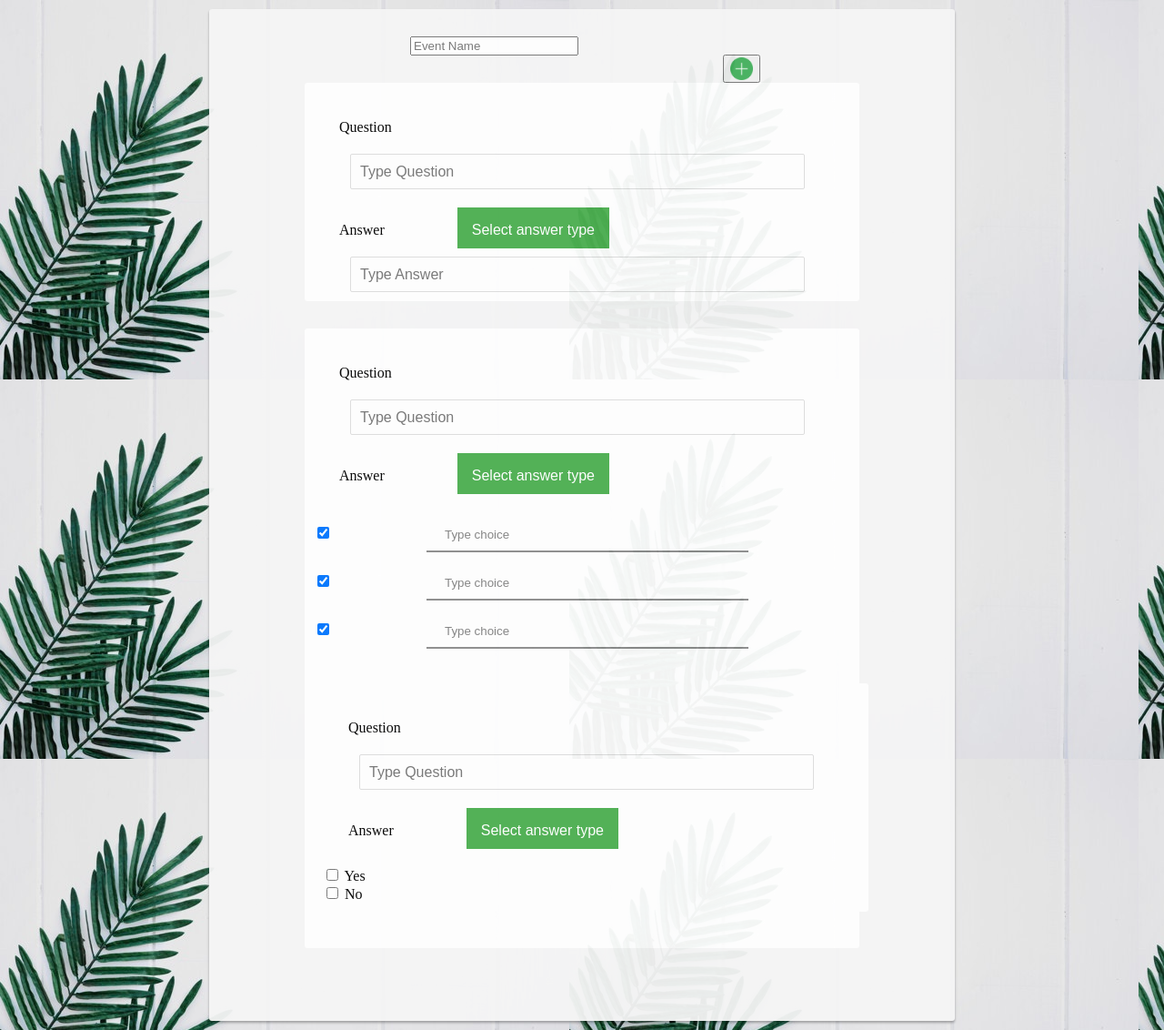
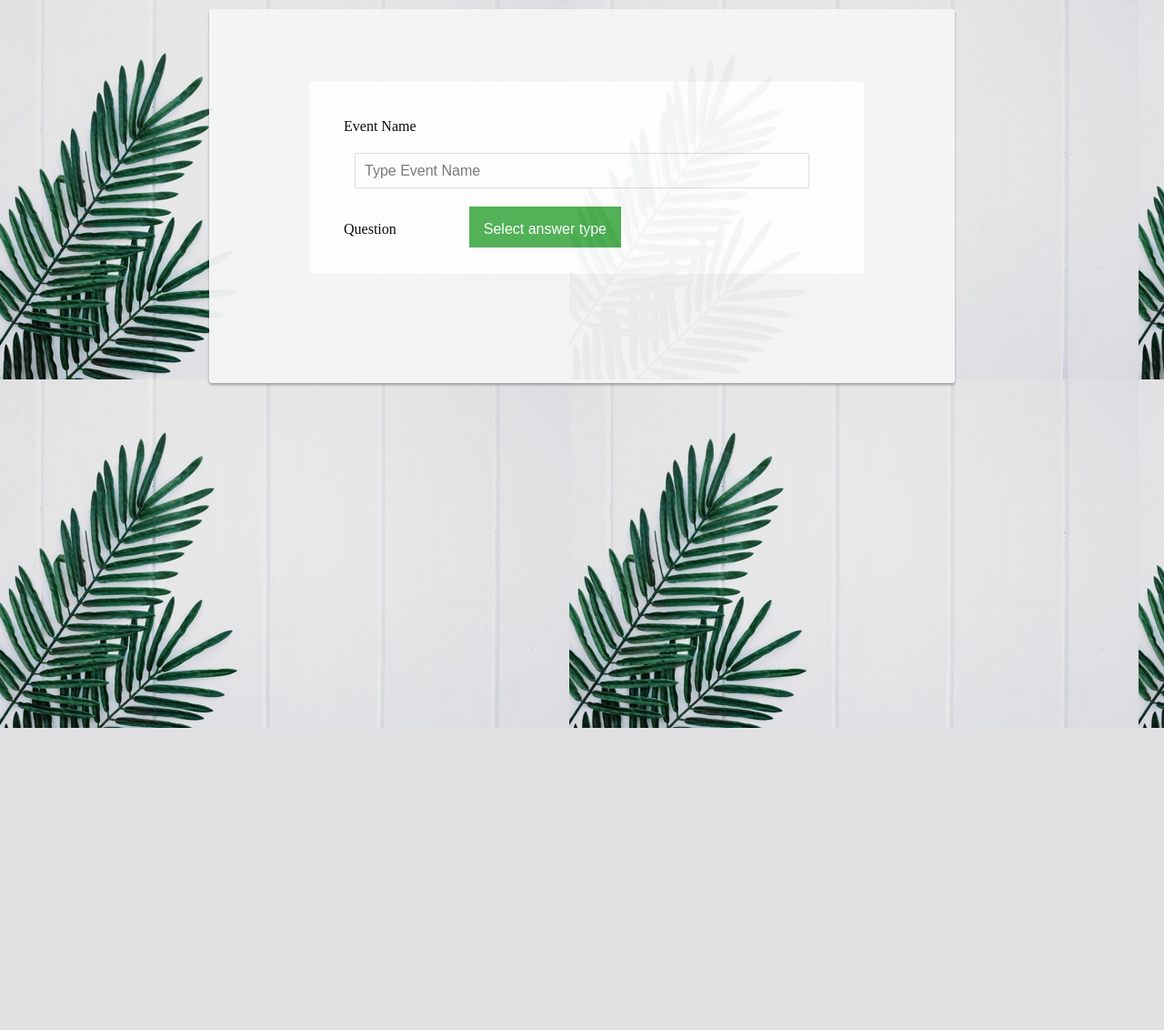
Before and after one commit to ChatchapongC/myform, a Django app: page /create/ in a window 1280 px wide. Shown: the whole page at 91% size. After the commit the page ends 800 px from the top, so only its background shows below. Run offline with Django 3.2, Linux system fonts and the light colour scheme.

Commit message:
create answer type(form)

```diff
--- a/myform/static/myform/eventlist.css
+++ b/myform/static/myform/eventlist.css
@@ -17,15 +17,15 @@ body {
   box-shadow: 0px 2px 3px 0px rgba(0,0,0,0.33);
   opacity: 0.95;
 }
+
 .answer-box{
-  position:relative;
-  margin: 30px auto;
+  position: relative;
+  margin: 70px 100;
   width: 590px;
+  padding: 10px;
   height: auto;
-  background-color:white;
-  padding: 10px;
+  background-color: white;
   border-radius: 3px;
-
 }
 
 
@@ -34,11 +34,11 @@ body {
   margin-top: 20px;
   margin-left:211px;
 }
-.u-form-group input[type="eventname"],
 
+/* .u-form-group2 input[type="eventname"],
 {
   width: 320px;
-  height:50px;
+  height:100px;
   outline: none;
   border: 1px solid #ddd;
   padding: 0 10px;
--- a/myform/static/myform/index.css
+++ b/myform/static/myform/index.css
@@ -6,7 +6,7 @@ body {
   margin: 10px auto;
   width: 800px;
   height: 385px;
-  background-color:whitesmoke;
+  background-color:ghostwhite;
   padding: 10px;
   border-radius: 3px;
   -webkit-box-shadow: 0px 2px 3px 0px rgba(0,0,0,0.33);
@@ -19,7 +19,7 @@ body {
   margin: 10px auto;
   width: 800px;
   height: 200px;
-  background-color: rgb(204, 240, 243);
+  background-color: rgb(167, 187, 186);
   padding: 10px;
   border-radius: 3px;
   -webkit-box-shadow: 0px 2px 3px 0px rgba(0,0,0,0.33);
--- a/myform/templates/myform/createform.html
+++ b/myform/templates/myform/createform.html
@@ -2,55 +2,64 @@
 
 <link rel="stylesheet" href="{% static 'myform/eventlist.css' %}">
 <div class="even-box">
-    <div style="position: absolute; left: 565px; top: 50px;">
-        <button onclick="addEventBox()">
-            <img src="{% static 'myform/images/plus.png' %}" width="25" height="25">
-        </button>
+    <div id="event-body">
+        <div id="shortanswer" class="answer-box">
+                <div>
+                    <p class="btn" style="font-size: 1rem" style="color:rgb(194, 184, 184)">Event Name</p>
+                    <div class="u-form-group1">
+                        <input type="question" placeholder="Type Event Name" />
                     </div>
-    <div class="u-form-group">
-        <input type="eventname" placeholder="Event Name" />
+                    <p class="btn1" style="font-size: 1rem" style="color:rgb(194, 184, 184)">Question</p>
+                    <div class="dropdown">
+                        <button class="dropbtn">Select answer type</button>
+                        <div class="dropdown-content">
+                            <div id="myBtn">
+                                 <a>Short Answer</a>
+                            </div>
+                            <div id="myMulti">
+                                 <a>Multiple Choice</a>
+                            </div>
+                            <div id="myBool">
+                                 <a>Yes or No</a>
                             </div>
 
-    <div id="event-body">
+                        </div>
+                    </div>
 
 
-    <div id="shortanswer">
-            <div id= "event-box0" class="answer-box">
+                </div>
+            </div>
+
+        <div id="myModal" class="modal">
+
+        <!-- Modal content -->
+            <div class="modal-content">
+                <span class="close">&times;</span>
+                <div>
+                    <p class="btn" style="font-size: 1rem" style="color:rgb(255, 255, 255)">Question</p>
+                    <div class="u-form-group1">
+                        <input type="question" placeholder="Type Question" />
+                    </div>
+                    <p class="btn1" style="font-size: 1rem" style="color:rgb(194, 184, 184)">Answer</p>
+                    <div class="u-form-group1">
+                        <input type="shortanswer" placeholder="Type Answer" />
+                   </div>
+                   <button class="submit">submit</button>
+                </div>
+            </div>
+        </div>
+
+        <div id="Multiple" class="multi">
+
+        <!-- Multi content -->
+            <div class="multi-content">
+                <span class="close">&times;</span>
+                <div>
                     <p class="btn" style="font-size: 1rem" style="color:rgb(194, 184, 184)">Question</p>
                     <div class="u-form-group1">
                         <input type="question" placeholder="Type Question" />
                     </div>
                     <p class="btn1" style="font-size: 1rem" style="color:rgb(194, 184, 184)">Answer</p>
-                <div class="dropdown">
-                    <button class="dropbtn">Select answer type</button>
-                    <div class="dropdown-content">
-                        <a onclick="changeToShortanswerBox(`event-box0`)">Short Answer</a>
-                        <a onclick="changeToMutianswerBox(`event-box0`)">Multiple Choice</a>
-                        <a onclick="changeToBoolanswerBox(`event-box0`)">Yes or No</a>
-                    </div>
-                </div>
-                <div class="u-form-group1">
-                    <input type="shortanswer" placeholder="Type Answer" />
-                </div>
-
-            </div>
-    </div>
-    <div id="multiplechoices">
-            <div id= "event-box0" class="answer-box">
-
-                <p class="btn" style="font-size: 1rem" style="color:rgb(194, 184, 184)">Question</p>
-                <div class="u-form-group1">
-                    <input type="question" placeholder="Type Question" />
-                </div>
-                <p class="btn1" style="font-size: 1rem" style="color:rgb(194, 184, 184)">Answer</p>
-                <div class="dropdown">
-                    <button class="dropbtn">Select answer type</button>
-                    <div class="dropdown-content">
-                        <a href="#">Short Answer</a>
-                        <a href="#">Multiple Choice</a>
-                        <a href="#">Yes or No</a>
-                    </div>
-            </div>
                     <style>
                     input[type=text] {
                     width: 60%;
@@ -81,77 +90,100 @@
                         </div>
 
                     </form>
-            <div id= "yesorno" class="answer-box">
+                    <button class="submit">submit</button>
+            </div>
+        </div>
+        </div>
 
+        <div id="Bool" class="yesorno">
+        <!-- bool content -->
+            <div class="bool-content">
+                <span class="close">&times;</span>
                 <p class="btn" style="font-size: 1rem" style="color:rgb(194, 184, 184)">Question</p>
                 <div class="u-form-group1">
                     <input type="question" placeholder="Type Question" />
                 </div>
                 <p class="btn1" style="font-size: 1rem" style="color:rgb(194, 184, 184)">Answer</p>
-                        <div class="dropdown">
-                            <button class="dropbtn">Select answer type</button>
-                            <div class="dropdown-content">
-                                <a href="#">Short Answer</a>
-                                <a href="#">Multiple Choice</a>
-                                <a href="#">Yes or No</a>
-                            </div>
-                        </div>
-                        <div>
+                <div style="position: absolute; left:400px; top:300px;">
                         <input type="checkbox" > Yes<br>
                 </div>
-                        <div>
+                <div style="position: absolute; left:400px; top:330px;">
                         <input type="checkbox" > No<br>
                 </div>
-
-            </div>
-        </div>
+                <button class="submit">submit</button>
             </div>
         </div>
 
         <script>
-        var eventBoxId = "event-box"
-        var numCount = 0
-        var eventbox = document.getElementById("event-box0")
-        var eventBody = document.getElementById("event-body")
+        var modal = document.getElementById("myModal");
 
-        function addEventBox() {
-            numCount++
-            var copiedBox = eventbox.cloneNode(true)
-            copiedBox.id = eventBoxId + numCount
+        var multi = document.getElementById("Multiple");
 
-            listA = copiedBox.getElementsByTagName('A')
-            listA[0].setAttribute('onclick',"changeToShortanswerBox(eventBoxId + numCount)")
-            listA[1].setAttribute('onclick',"changeToMutianswerBox(eventBoxId + numCount)")
-            listA[2].setAttribute('onclick',"changeToBoolanswerBox(eventBoxId + numCount)")
+        var yesorno = document.getElementById("Bool");
 
-            eventBody.innerHTML = eventBody.innerHTML + copiedBox.outerHTML
+        var btn = document.getElementById("myBtn");
+
+        var mtp = document.getElementById("myMulti")
+
+        var bol = document.getElementById("myBool")
+
+        var spanshort = document.getElementsByClassName("close")[0];
+
+        var spanmulti = document.getElementsByClassName("close")[1];
+
+        var spanbool = document.getElementsByClassName("close")[2];
+
+        // var span = document.getElementsByClassName("close")[0];
+
+        btn.onclick = function() {
+        modal.style.display = "block";
+        multi.style.display = "none";
+        yesorno.style.display = "none";
         }
 
-        var short = document.getElementById("shortanswer")
-        var multi = document.getElementById("multiplechoices")
-        var bool = document.getElementById("yesorno")
+        mtp.onclick = function() {
+        multi.style.display = "block";
+        modal.style.display = "none";
+        yesorno.style.display = "none";
+        }
 
-        var copiedCloneshort = shortanswer.cloneNode(true)
-        var copiedClonemulti = multiplechoices.cloneNode(true)
-        var copiedClonebool = yesorno.cloneNode(true)
+        bol.onclick = function() {
+        yesorno.style.display = "block";
+        multi.style.display = "none";
+        modal.style.display = "none";
+        }
 
+        spanshort.onclick = function() {
+        modal.style.display = "none";
+        multi.style.display = "none";
+        yesorno.style.display = "none";
+        }
 
+        spanmulti.onclick = function() {
+        modal.style.display = "none";
+        multi.style.display = "none";
+        yesorno.style.display = "none";
+        }
 
-        // function changeToShortanswerBox(boxId){
-        //     #ต้องโคลนอีกรอบ
-        //     console.log("hi " + boxId)
-        // }
+        spanbool.onclick = function() {
+        modal.style.display = "none";
+        multi.style.display = "none";
+        yesorno.style.display = "none";
+        }
 
-        // function changeToMutianswerBox(boxId){
+        window.onclick = function(event) {
+        if (event.target == modal) {
+            // modal.style.display = "none";
+            multi.style.display = "none";
+        }
+        elif (event.target == multi); {
+            // modal.style.display = "none";
+            multi.style.display = "none";
+        }
+        elif (event.target == yesorno); {
+            // modal.style.display = "none";
+            yesorno.style.display = "none";
+        }
+        }
 
-        //     console.log("hi " + boxId)
-        // }
-
-        // function changeToBoolanswerBox(boxId){
-
-        //     console.log("hi " + boxId)
-        // }
-
-        // eventBody.innerHTML = ""
-        // addEventBox()
         </script>
--- a/myform/templates/registration/login.html
+++ b/myform/templates/registration/login.html
@@ -37,9 +37,9 @@
             </div>
       {% endfor %}
     </form>
-        <div style="position: absolute; left: 730px; top: 456px;">
+        <div style="position: absolute; left: 210px; top: 415px;">
         <a href="{% url 'myform:event' %}">
-             <img src="{% static 'myform/images/entersite.png' %}" width="110" height="64">
+             <img src="{% static 'myform/images/entersite.png' %}" width="100" height="54">
         </a>
       </div>
   {% endif %}
```
Also changed, not shown: other parts of myform/static/myform/eventlist.css (+105 -1 lines). Lines whose indentation alone changed are shown as unchanged.
